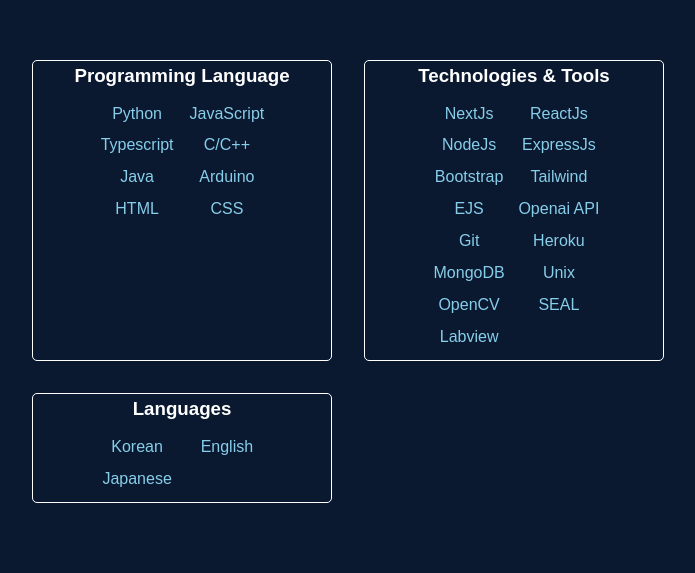
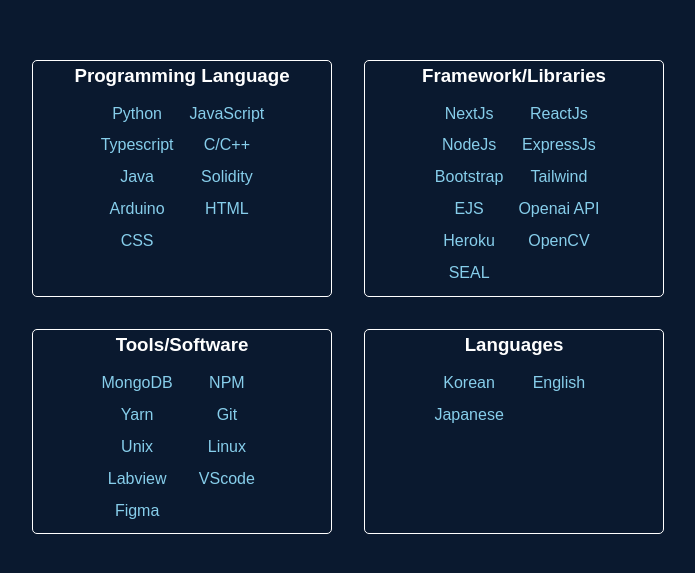
Before and after one commit to poul0315/NextJs-Portfolio, a Next.js app: page / in a window 1280 px wide. Shown: the part 1246-1819 px from the top of the page, without its empty margins (292-987 px from the left). Built offline with nearby package versions, Linux system fonts and the light colour scheme.

Commit message:
feat(page): Modified skill sets

```diff
--- a/src/sections/About.tsx
+++ b/src/sections/About.tsx
@@ -15,13 +15,14 @@
                             <li>Typescript</li>
                             <li>C/C++</li>
                             <li>Java</li>
+                            <li>Solidity</li>
                             <li>Arduino</li>
                             <li>HTML</li>
                             <li>CSS</li>
                         </ul>
                     </div>
                     <div className="skill-item skill-tech-tool">
-                        <h3>Technologies & Tools</h3>
+                        <h3>Framework/Libraries</h3>
                         <ul className="skill-item-details">
                             <li>NextJs</li>
                             <li>ReactJs</li>
@@ -31,13 +32,23 @@
                             <li>Tailwind</li>
                             <li>EJS</li>
                             <li>Openai API</li>
-                            <li>Git</li>
                             <li>Heroku</li>
-                            <li>MongoDB</li>
-                            <li>Unix</li>
                             <li>OpenCV</li>
                             <li>SEAL</li>
+                        </ul>
+                    </div>
+                    <div className="skill-item skill-soft-tool">
+                        <h3>Tools/Software</h3>
+                        <ul className="skill-item-details">
+                            <li>MongoDB</li>
+                            <li>NPM</li>
+                            <li>Yarn</li>
+                            <li>Git</li>
+                            <li>Unix</li>
+                            <li>Linux</li>
                             <li>Labview</li>
+                            <li>VScode</li>
+                            <li>Figma</li>
                         </ul>
                     </div>
                     <div className="skill-item skill-lang">
```
